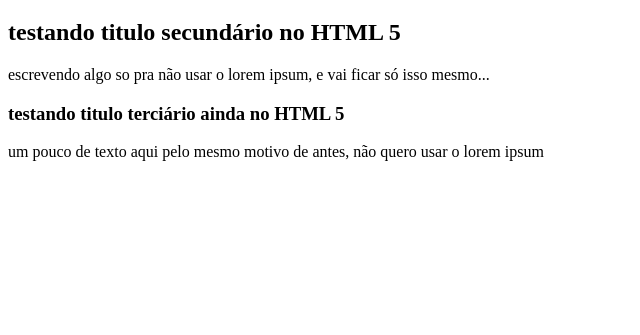
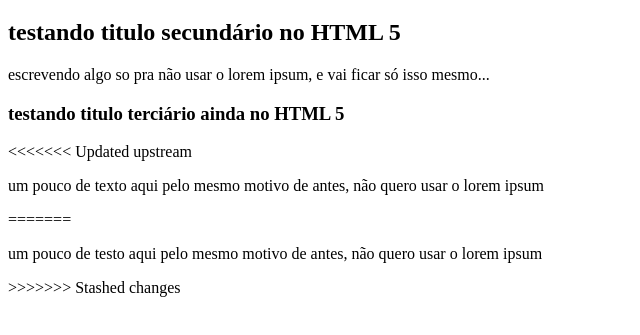
Before and after one commit to lucasleite521/projeto-site, a plain HTML site: page index.html in a window 1280 px wide. Shown: the part 61-396 px from the top of the page, without its empty margins (0-640 px from the left). Drawn offline with Linux system fonts and the light colour scheme.

Commit message:
Update index.html

```diff
--- a/index.html
+++ b/index.html
@@ -17,8 +17,13 @@
         </article>
         <article>
             <h3>testando titulo terciário ainda no  HTML 5</h3>
+<<<<<<< Updated upstream
             <p>um pouco de texto aqui pelo mesmo motivo de antes, não quero usar o lorem ipsum</p>
         </article>
+=======
+            <p>um pouco de testo aqui pelo mesmo motivo de antes, não quero usar o lorem ipsum</p>
+         </article>
+>>>>>>> Stashed changes
     </main>
 </body>
 </html>
```
